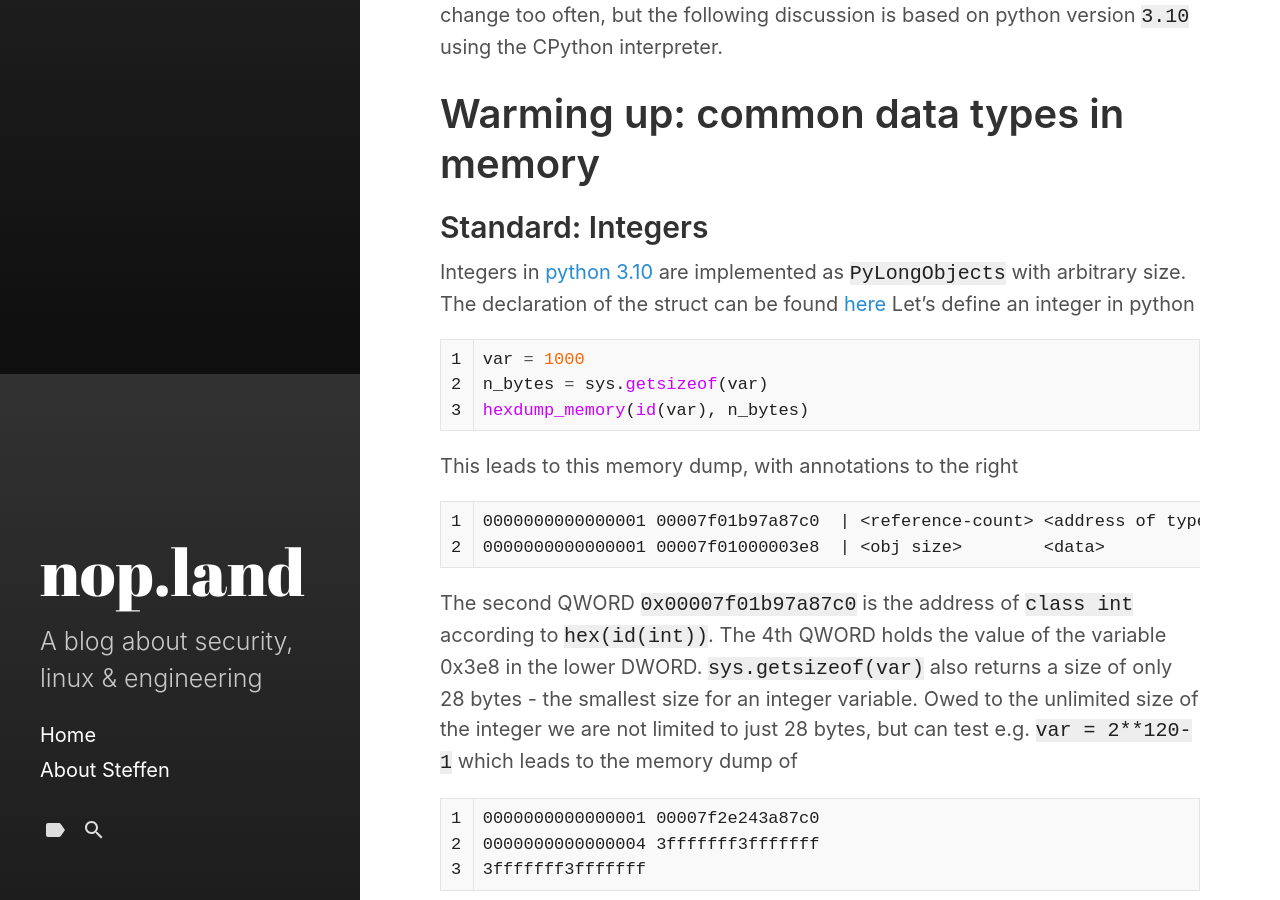
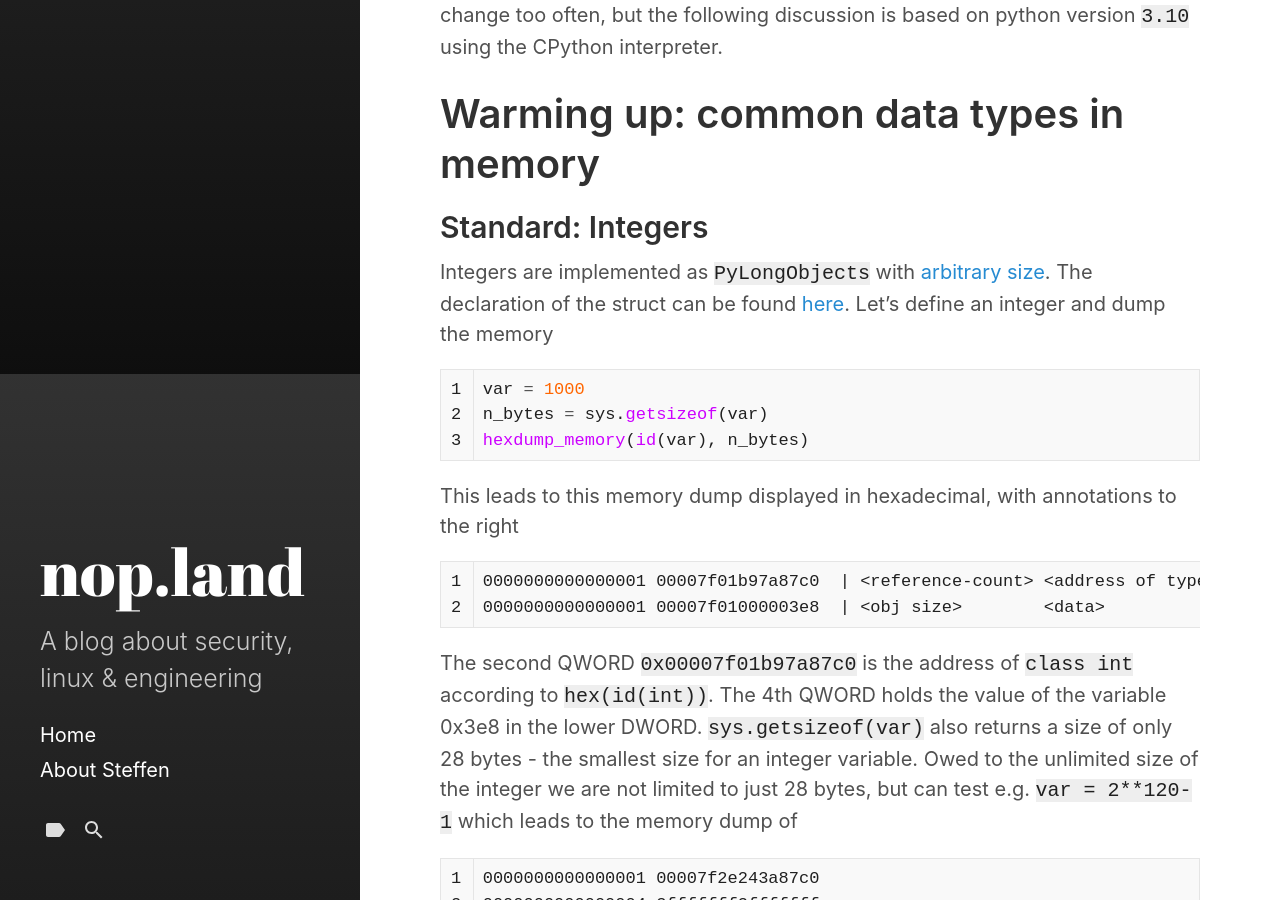
Before and after one commit to bytewvr/blog, a Jekyll site: the page built from _posts/2023-01-01-Memory layout in Python.md, in a window 1280 px wide and 900 px high, scrolled down 1426 px. Built offline with Jekyll 4.4.1, drawn with Linux system fonts in a browser that asks for light colours.

Commit message:
fixed spelling mistakes

````diff
--- a/_posts/2023-01-01-Memory layout in Python.md
+++ b/_posts/2023-01-01-Memory layout in Python.md
@@ -41,14 +41,14 @@ def hexdump_memory(address, n_bytes):
 A word of caution: the layout of memory for the data types discussed shouldn't change too often, but the following discussion is based on python version `3.10` using the CPython interpreter.
 # Warming up: common data types in memory
 ## Standard: Integers
-Integers in [python 3.10](https://docs.python.org/3.10/c-api/long.html?highlight=integer) are implemented as `PyLongObjects` with arbitrary size. The declaration of the struct can be found [here](https://github.com/python/cpython/blob/3.10/Include/longintrepr.h)
-Let's define an integer in python
+Integers are implemented as `PyLongObjects` with [arbitrary size](https://docs.python.org/3.10/c-api/long.html?highlight=integer). The declaration of the struct can be found [here](https://github.com/python/cpython/blob/3.10/Include/longintrepr.h).
+Let's define an integer and dump the memory
 ```python
 var = 1000
 n_bytes = sys.getsizeof(var)
 hexdump_memory(id(var), n_bytes)
 ```
-This leads to this memory dump, with annotations to the right
+This leads to this memory dump displayed in hexadecimal, with annotations to the right
 ```
 0000000000000001 00007f01b97a87c0  | <reference-count> <address of type>
 0000000000000001 00007f01000003e8  | <obj size>        <data>
````
